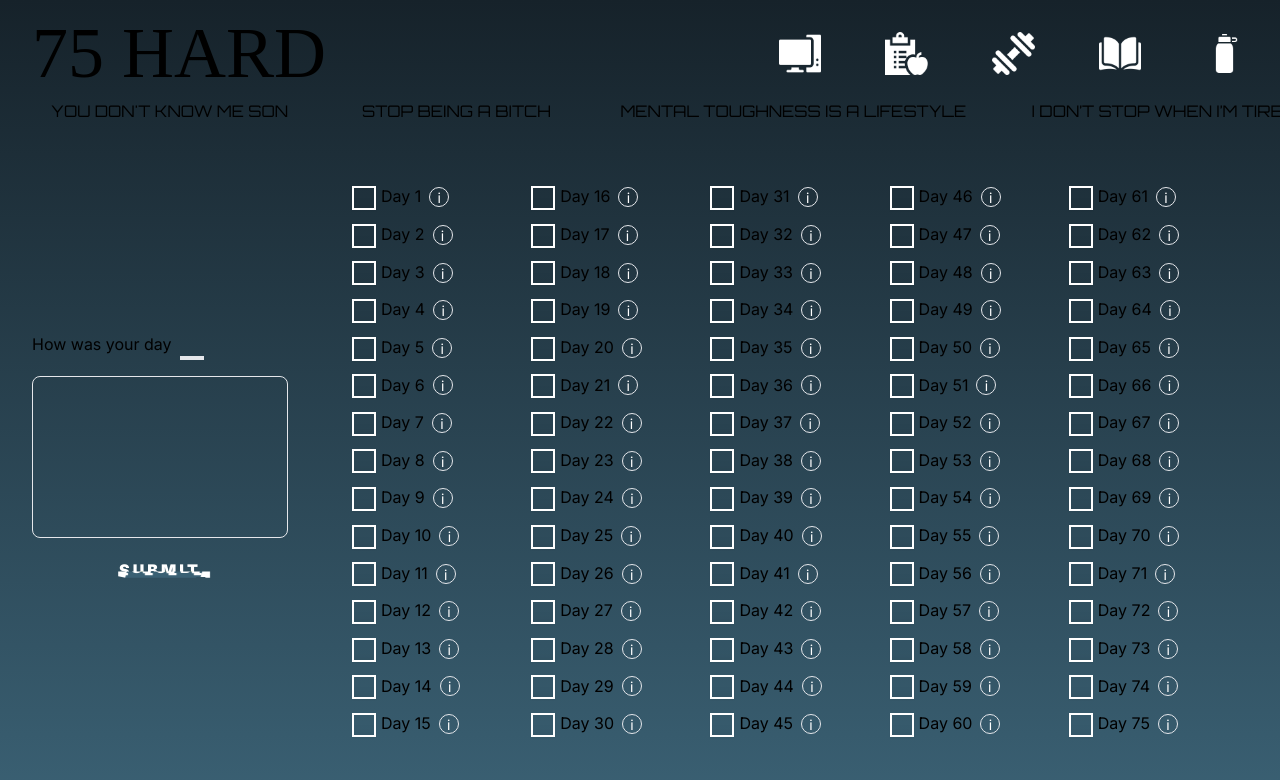
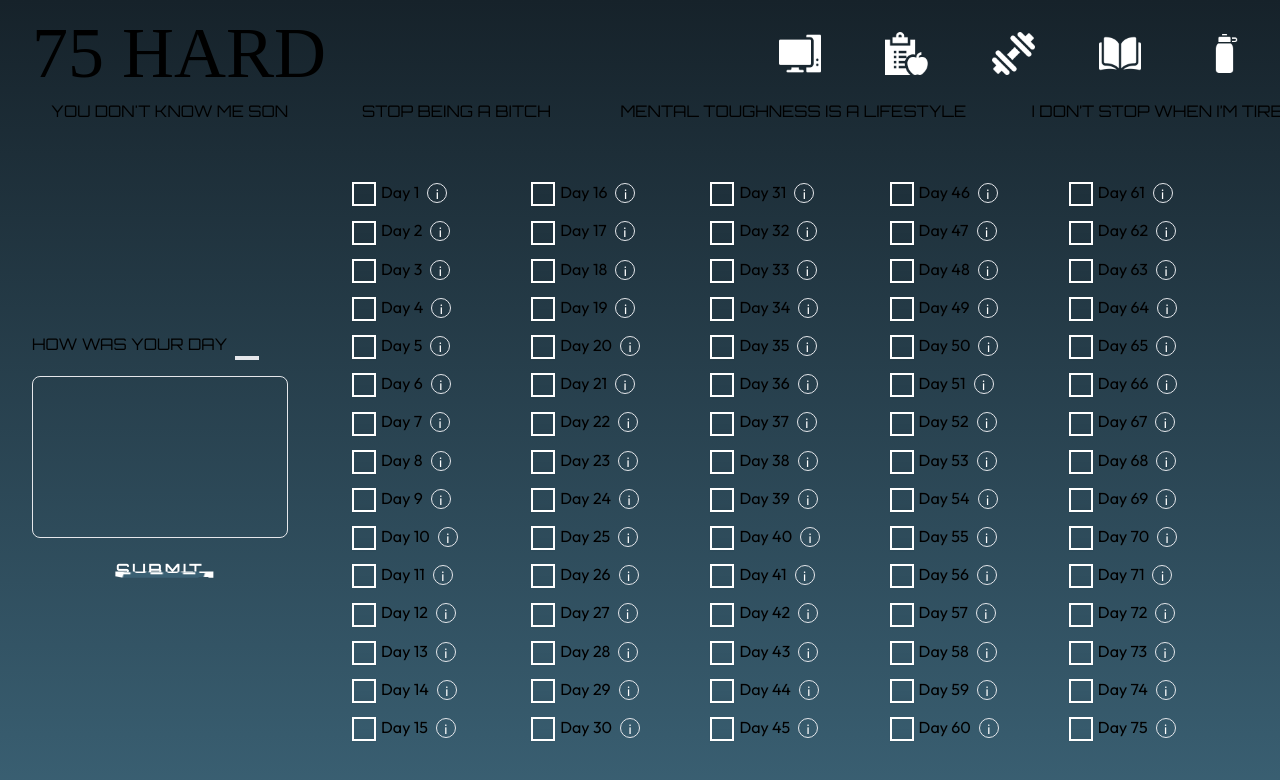
Before and after one commit to vishal-sangam-lg/75hard, a Next.js app: page / in a window 1280 px wide. Shown: the top 780 px of the page. Built offline with nearby package versions, Linux system fonts and the light colour scheme; a web font is replaced by a local one.

Commit message:
font update

```diff
--- a/src/app/globals.css
+++ b/src/app/globals.css
@@ -53,3 +53,17 @@
   font-weight: normal;
   font-style: normal;
 }
+
+@font-face {
+  font-family: "Gruppo";
+  src: url("../fonts/Gruppo-Regular.ttf");
+  font-weight: normal;
+  font-style: normal;
+}
+
+@font-face {
+  font-family: "Outfit";
+  src: url("../fonts/Outfit-VariableFont_wght.ttf");
+  font-weight: normal;
+  font-style: normal;
+}
--- a/src/components/Body/Checkboxes.js
+++ b/src/components/Body/Checkboxes.js
@@ -433,7 +433,13 @@
       <div className="flex flex-col w-full justify-center">
         {days1.map((day, i) => {
           return (
-						<div key={day.day} className="flex items-center mb-3">
+            <div
+              key={day.day}
+              className="flex items-center mb-3 "
+              style={{
+                fontFamily: "Outfit",
+              }}
+            >
               <div
                 className={styles.formGroup}
                 onClick={() => {
@@ -476,7 +482,13 @@
       <div className="flex flex-col w-full justify-center">
         {days2.map((day, i) => {
           return (
-						<div key={day.day} className="flex items-center mb-3">
+            <div
+              key={day.day}
+              className="flex items-center mb-3"
+              style={{
+                fontFamily: "Outfit",
+              }}
+            >
               <div
                 className={styles.formGroup}
                 onClick={() => {
@@ -497,7 +509,19 @@
                 <input type="checkbox" checked={day.finished} />
                 <label>{day.day}</label>
               </div>
-							<div className="text-white text-sm border border-1 h-5 w-5 rounded-full text-center mx-2">
+              <div
+                className="text-white text-sm border border-1 h-5 w-5 rounded-full text-center mx-2"
+                onClick={() => {
+                  let desc = day.description;
+                  if (desc == "") desc = "Description N/A";
+                  Swal.fire({
+                    text: desc,
+                    background: "#3a6073",
+                    color: "#fff",
+                    confirmButtonColor: "#334e5f",
+                  });
+                }}
+              >
                 i
               </div>
             </div>
@@ -507,7 +531,13 @@
       <div className="flex flex-col w-full justify-center">
         {days3.map((day, i) => {
           return (
-						<div key={day.day} className="flex items-center mb-3">
+            <div
+              key={day.day}
+              className="flex items-center mb-3"
+              style={{
+                fontFamily: "Outfit",
+              }}
+            >
               <div
                 className={styles.formGroup}
                 onClick={() => {
@@ -528,7 +558,19 @@
                 <input type="checkbox" checked={day.finished} />
                 <label>{day.day}</label>
               </div>
-							<div className="text-white text-sm border border-1 h-5 w-5 rounded-full text-center mx-2">
+              <div
+                className="text-white text-sm border border-1 h-5 w-5 rounded-full text-center mx-2"
+                onClick={() => {
+                  let desc = day.description;
+                  if (desc == "") desc = "Description N/A";
+                  Swal.fire({
+                    text: desc,
+                    background: "#3a6073",
+                    color: "#fff",
+                    confirmButtonColor: "#334e5f",
+                  });
+                }}
+              >
                 i
               </div>
             </div>
@@ -538,7 +580,13 @@
       <div className="flex flex-col w-full justify-center">
         {days4.map((day, i) => {
           return (
-						<div key={day.day} className="flex items-center mb-3">
+            <div
+              key={day.day}
+              className="flex items-center mb-3"
+              style={{
+                fontFamily: "Outfit",
+              }}
+            >
               <div
                 className={styles.formGroup}
                 onClick={() => {
@@ -559,7 +607,19 @@
                 <input type="checkbox" checked={day.finished} />
                 <label>{day.day}</label>
               </div>
-							<div className="text-white text-sm border border-1 h-5 w-5 rounded-full text-center mx-2">
+              <div
+                className="text-white text-sm border border-1 h-5 w-5 rounded-full text-center mx-2"
+                onClick={() => {
+                  let desc = day.description;
+                  if (desc == "") desc = "Description N/A";
+                  Swal.fire({
+                    text: desc,
+                    background: "#3a6073",
+                    color: "#fff",
+                    confirmButtonColor: "#334e5f",
+                  });
+                }}
+              >
                 i
               </div>
             </div>
@@ -569,7 +629,13 @@
       <div className="flex flex-col w-full justify-center">
         {days5.map((day, i) => {
           return (
-						<div key={day.day} className="flex items-center mb-3">
+            <div
+              key={day.day}
+              className="flex items-center mb-3"
+              style={{
+                fontFamily: "Outfit",
+              }}
+            >
               <div
                 className={styles.formGroup}
                 onClick={() => {
@@ -590,7 +656,19 @@
                 <input type="checkbox" checked={day.finished} />
                 <label>{day.day}</label>
               </div>
-							<div className="text-white text-sm border border-1 h-5 w-5 rounded-full text-center mx-2">
+              <div
+                className="text-white text-sm border border-1 h-5 w-5 rounded-full text-center mx-2"
+                onClick={() => {
+                  let desc = day.description;
+                  if (desc == "") desc = "Description N/A";
+                  Swal.fire({
+                    text: desc,
+                    background: "#3a6073",
+                    color: "#fff",
+                    confirmButtonColor: "#334e5f",
+                  });
+                }}
+              >
                 i
               </div>
             </div>
--- a/src/components/Body/Description.js
+++ b/src/components/Body/Description.js
@@ -1,5 +1,6 @@
 "use client";
 
+import { Orbitron } from "next/font/google";
 import submitStyles from "./submit.module.css";
 import { useState } from "react";
 
@@ -85,8 +86,13 @@
 
   return (
     <div className="w-1/4 p-8 flex flex-col justify-center">
-			<div className="flex">
-				<h3 className="text-center">How was your day </h3>
+      <div
+        className="flex"
+        style={{
+          fontFamily: "Orbitron",
+        }}
+      >
+        <h3 className="text-center">HOW WAS YOUR DAY </h3>
         <input
           className="w-6 ml-2 bg-transparent border-b-4 outline-none text-center"
           onChange={(e) => {
@@ -96,6 +102,9 @@
         />
       </div>
       <textarea
+        style={{
+          fontFamily: "Orbitron",
+        }}
         rows="6"
         className="bg-transparent border border-1 rounded-lg mt-4 w-full outline-none resize-none p-2"
         value={desc}
@@ -110,7 +119,10 @@
             checked="true"
             type="radio"
           />
-					<div className={submitStyles.btn} style={{ fontSize: "1rem" }}>
+          <div
+            className={submitStyles.btn}
+            style={{ fontSize: "1rem", fontFamily: "Orbitron" }}
+          >
             Submit
             <span className={submitStyles.btn__glitch} aria-hidden="">
               _S_U_B_M_I_T_
```
Also changed, not shown: src/components/Body/submit.module.css (+44 -4 lines), src/fonts/Gruppo-Regular.ttf (added), src/fonts/Outfit-VariableFont_wght.ttf (added). Lines whose indentation alone changed are shown as unchanged.
